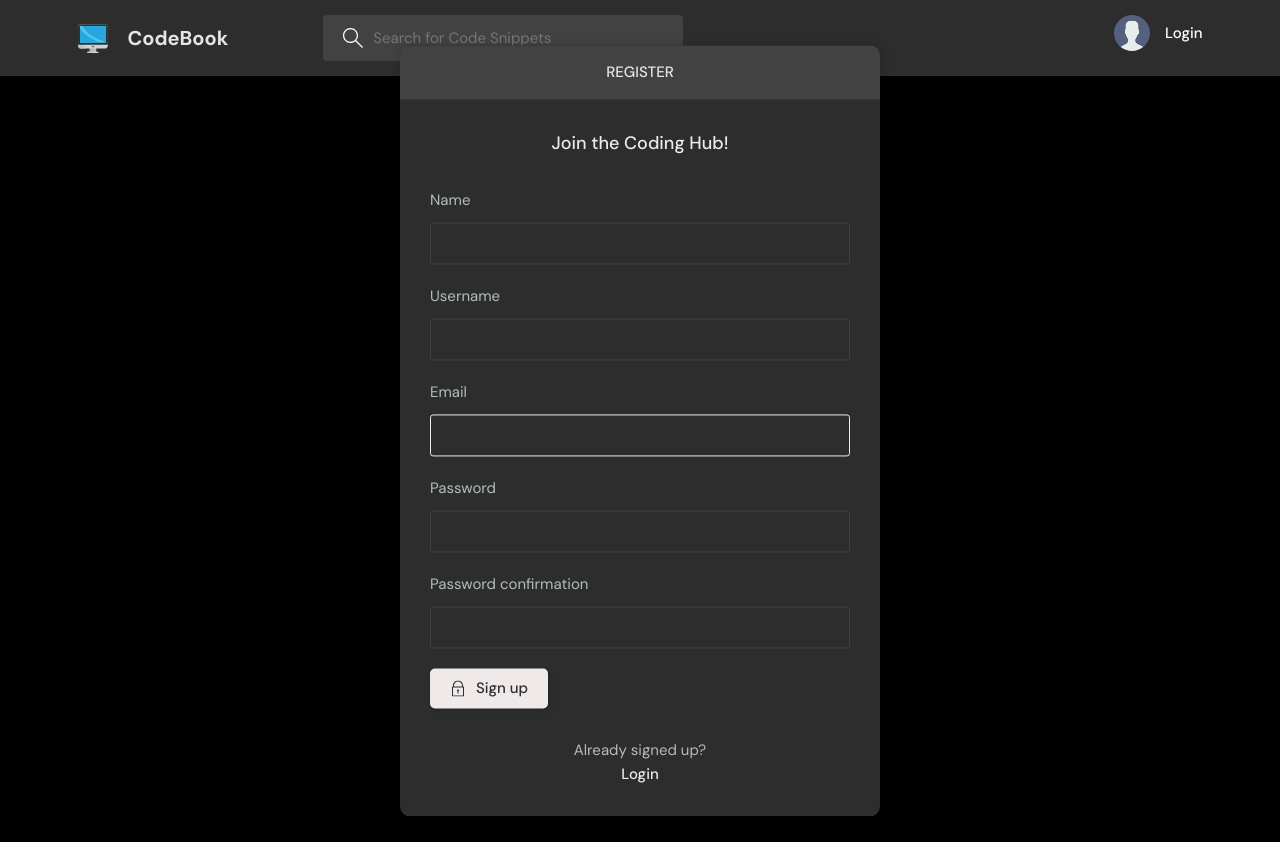
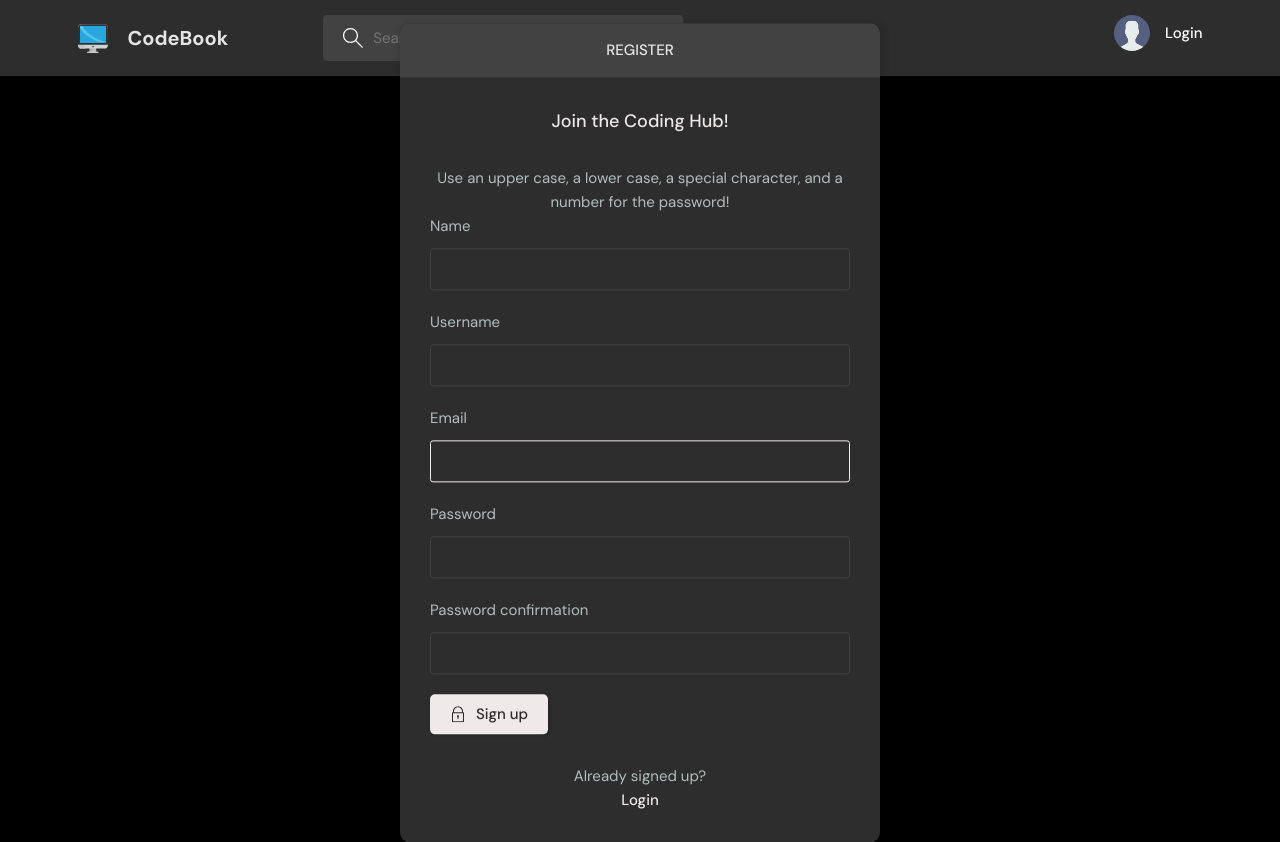
Before and after one commit to mdarshad1000/CodeBook---MakeUC, a Django app: page /register/ in a window 1280 px wide. Before the commit the page ends 816 px from the top, so only its background shows below. Run offline with Django 4.2, Linux system fonts and the light colour scheme.

Commit message:
Change Signup form

```diff
--- a/base/templates/base/login_register.html
+++ b/base/templates/base/login_register.html
@@ -60,7 +60,9 @@
       </div>
       <div class="layout__body">
         <h2 class="auth__tagline">Join the Coding Hub!</h2>
-
+        <div class="auth__action">
+          <p>Use an upper case, a lower case, a special character, and a number for the password!</p>
+        </div>
         <form class="form" action="" method="POST">
           {% csrf_token %}
 
```
Also changed, not shown: db.sqlite3.
